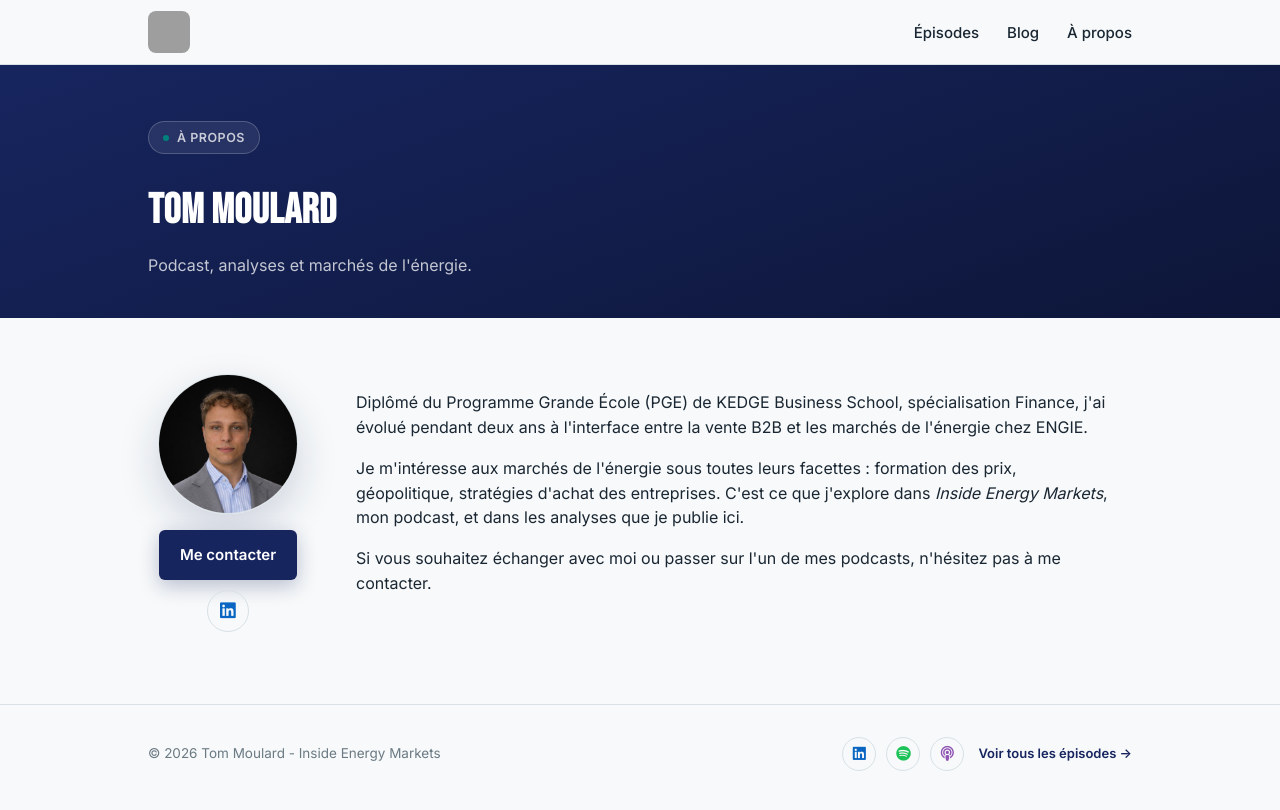
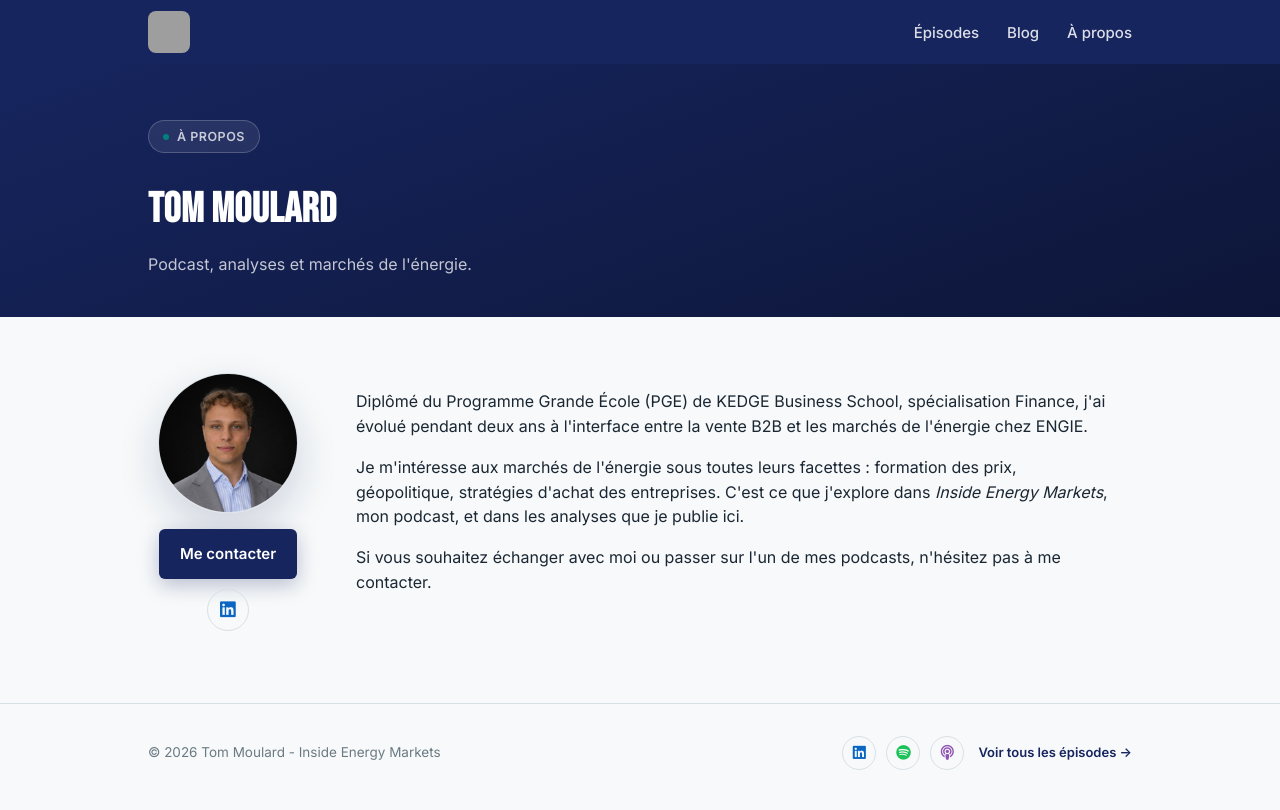
Before and after one commit to InsideEnergyMarkets/Inside-Energy-Markets, a Jekyll site: the page built from about/index.html, in a window 1280 px wide. Shown: the top 810 px of the page. Built offline with Jekyll 4.4.1, drawn with Linux system fonts in a browser that asks for light colours; grey boxes are pictures that could not be loaded.

Commit message:
Change site-nav background and link colors

```diff
--- a/assets/css/style.css
+++ b/assets/css/style.css
@@ -46,9 +46,15 @@ img { max-width: 100%; display: block; }
   position: sticky;
   top: 0;
   z-index: 20;
-  background: rgba(247, 249, 250, 0.92);
-  backdrop-filter: blur(6px);
-  border-bottom: 1px solid var(--line);
+  background: #17255f;
+  border-bottom: none;
+}
+
+.site-nav .nav-links a {
+  color: rgba(255, 255, 255, 0.85);
+}
+.site-nav .nav-links a:hover {
+  color: #ffffff;
 }
 
 .site-nav .wrap {
```
